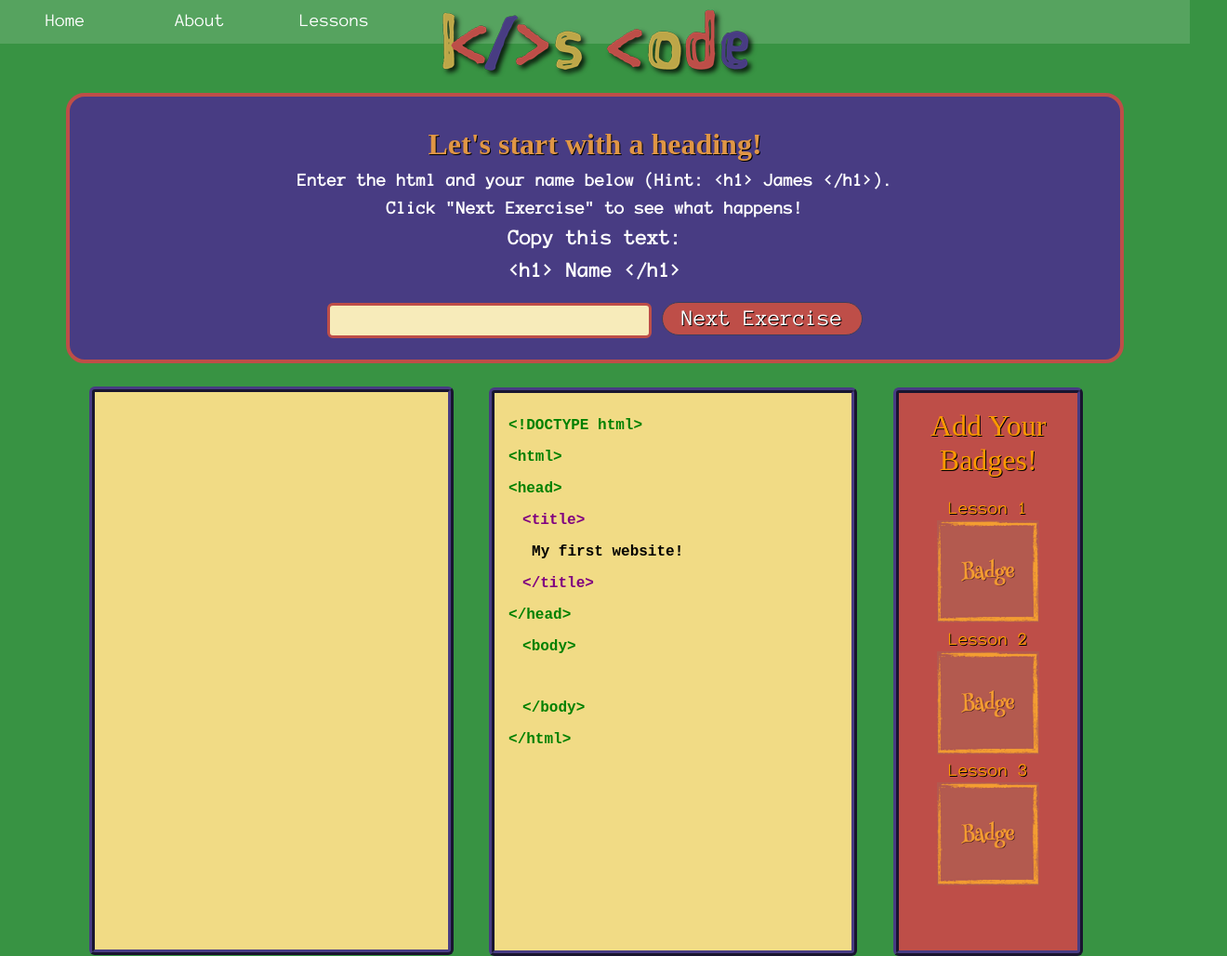
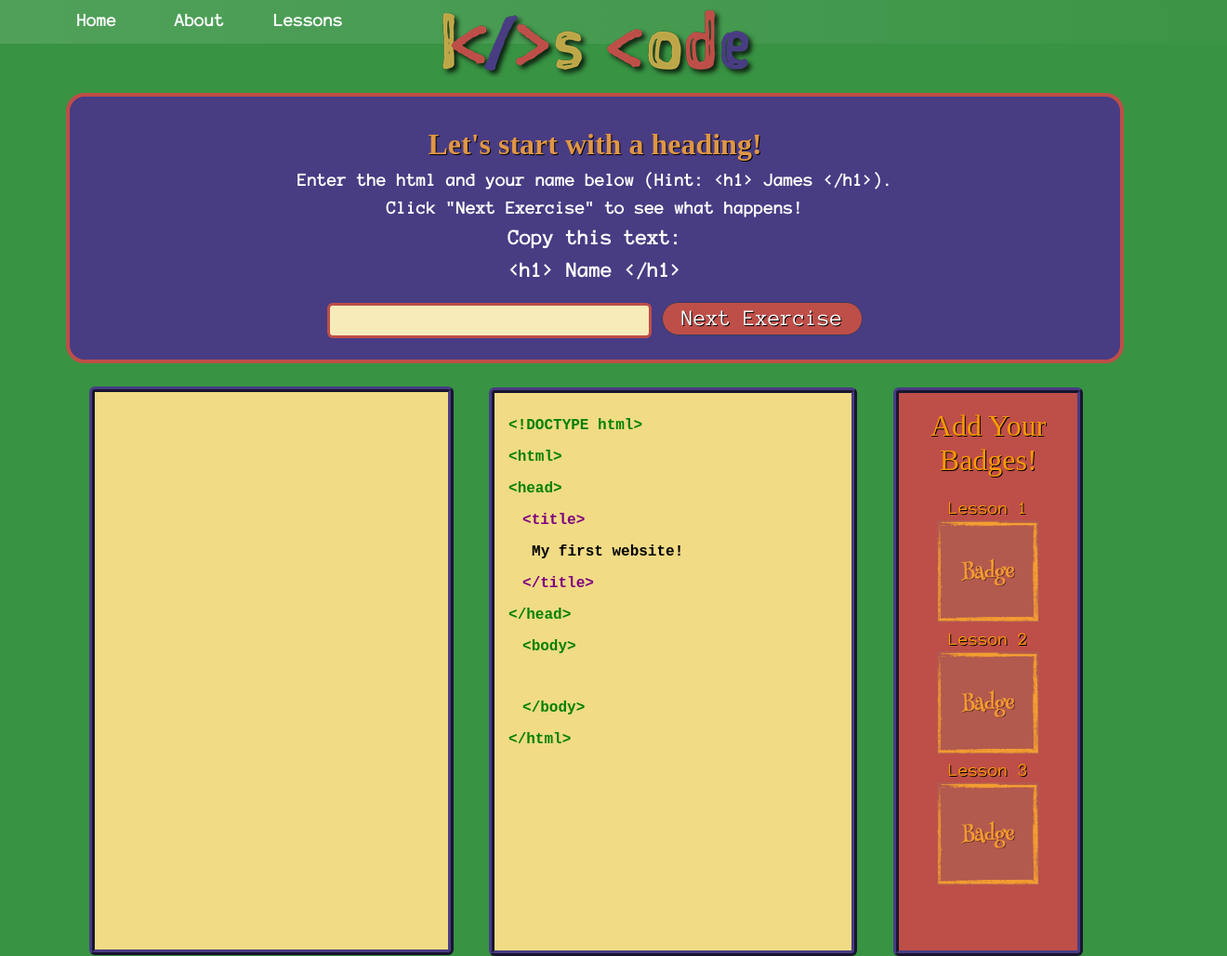
Before and after one commit to leahpwatt/kids_code_app, a website: page index.html in a window 1280 px wide. Shown: the whole page at 93% size, 1320 px wide, since content can reach past the window. Drawn offline with nearby package versions, Linux system fonts and the light colour scheme; some packages are replaced by stand-ins of ours; a web font is replaced by a local one.

Commit message:
fixed nav and added things

```diff
--- a/index.html
+++ b/index.html
@@ -26,11 +26,10 @@
 		<img src="images/KidsCodeLogoCrop2.png" alt="Kids Code">
 	</div>
 		<nav>
-		<!-- <h1 id="prodName">Kids Code</h1> -->
 			<ul>
 				<li><a href="#/" class="hvr-bounce-to-bottom">Home</a></li>
-			<li><a href="#/about" class="hvr-bounce-to-bottom2">About</a></li>
-			<li><a href="#" class="hvr-bounce-to-bottom3">Lessons</a></li>
+				<li><a href="#/about" class="hvr-bounce-to-bottom" id="bounce2">About</a></li>
+				<li><a href="#" class="hvr-bounce-to-bottom" id="bounce3">Lessons</a></li>
 			</ul>
 		</nav>
 	<div ng-view></div>
--- a/style.css
+++ b/style.css
@@ -4,6 +4,7 @@ yellow #BEA748
 red #BE4E48
 green #389343
 purple #483C83
+orange #ee9731
 */
 
 /* The Modal (background) */
@@ -74,14 +75,15 @@ body {
 
 nav ul {
     position: absolute;
-    display: inline-block;
     left: 0;
     top: 0;
-    list-style-type: none;
     margin: 0;
-    padding: 0;
-    overflow: hidden;
-    background-color: rgba(255, 255, 255, 0.15);
+    /*background-color: rgba(255, 255, 255, 0.15);*/
+    background-image:
+    linear-gradient(
+      to right,
+      rgba(255, 255, 255, 0.12), rgba(255, 255, 255, 0.02)
+    );
     width: 100%;
 }
 
@@ -89,18 +91,19 @@ nav ul {
     text-align: center;
     position: relative;
     z-index: 99;
+    pointer-events: none;
 }
 nav li {
     display: inline-block;
     text-align: center;
-    width: 11%;
+    width: 6%;
+    margin-left: 2%;
     font-family: "Anonymous";
 }
 
-nav li a {
-    display: block;
+nav ul li a {
     color: #ffffff;
-    text-align: center;
+    font-weight: bold;
     padding: 14px 16px;
     text-decoration: none;
 }
@@ -300,7 +303,7 @@ h2 {
 	padding-top: 12%;
 }
 
-/* Bounce To Bottom */
+/* Bounce To Bottom Nav hover styles*/
 .hvr-bounce-to-bottom {
   display: inline-block;
   vertical-align: middle;
@@ -346,95 +349,12 @@ h2 {
   transition-timing-function: cubic-bezier(0.52, 1.64, 0.37, 0.66);
 }
 
-/* Bounce To Bottom2 */
-.hvr-bounce-to-bottom2 {
-  display: inline-block;
-  vertical-align: middle;
-  -webkit-transform: translateZ(0);
-  transform: translateZ(0);
-  box-shadow: 0 0 1px rgba(0, 0, 0, 0);
-  -webkit-backface-visibility: hidden;
-  backface-visibility: hidden;
-  -moz-osx-font-smoothing: grayscale;
-  position: relative;
-  -webkit-transition-property: color;
-  transition-property: color;
-  -webkit-transition-duration: 0.5s;
-  transition-duration: 0.5s;
-}
+#bounce2:before {
+  background: #483C83;
+  }
 
-.hvr-bounce-to-bottom2:before {
-  content: "";
-  position: absolute;
-  z-index: -1;
-  top: 0;
-  left: 0;
-  right: 0;
-  bottom: 0;
-  background: #483C83;
-  -webkit-transform: scaleY(0);
-  transform: scaleY(0);
-  -webkit-transform-origin: 50% 0;
-  transform-origin: 50% 0;
-  -webkit-transition-property: transform;
-  transition-property: transform;
-  -webkit-transition-duration: 0.5s;
-  transition-duration: 0.5s;
-  -webkit-transition-timing-function: ease-out;
-  transition-timing-function: ease-out;
-}
-.hvr-bounce-to-bottom2:hover, .hvr-bounce-to-bottom2:focus, .hvr-bounce-to-bottom2:active {
-  color: white;
-}
-.hvr-bounce-to-bottom2:hover:before, .hvr-bounce-to-bottom2:focus:before, .hvr-bounce-to-bottom2:active:before {
-  -webkit-transform: scaleY(1);
-  transform: scaleY(1);
-  -webkit-transition-timing-function: cubic-bezier(0.52, 1.64, 0.37, 0.66);
-  transition-timing-function: cubic-bezier(0.52, 1.64, 0.37, 0.66);
-}
+#bounce3:before {
+  background: #BE4E48;
+  }
 
-/* Bounce To Bottom3 */
-.hvr-bounce-to-bottom3 {
-  display: inline-block;
-  vertical-align: middle;
-  -webkit-transform: translateZ(0);
-  transform: translateZ(0);
-  box-shadow: 0 0 1px rgba(0, 0, 0, 0);
-  -webkit-backface-visibility: hidden;
-  backface-visibility: hidden;
-  -moz-osx-font-smoothing: grayscale;
-  position: relative;
-  -webkit-transition-property: color;
-  transition-property: color;
-  -webkit-transition-duration: 0.5s;
-  transition-duration: 0.5s;
-}
-.hvr-bounce-to-bottom3:before {
-  content: "";
-  position: absolute;
-  z-index: -1;
-  top: 0;
-  left: 0;
-  right: 0;
-  bottom: 0;
-  background: #BE4E48;
-  -webkit-transform: scaleY(0);
-  transform: scaleY(0);
-  -webkit-transform-origin: 50% 0;
-  transform-origin: 50% 0;
-  -webkit-transition-property: transform;
-  transition-property: transform;
-  -webkit-transition-duration: 0.5s;
-  transition-duration: 0.5s;
-  -webkit-transition-timing-function: ease-out;
-  transition-timing-function: ease-out;
-}
-.hvr-bounce-to-bottom3:hover, .hvr-bounce-to-bottom3:focus, .hvr-bounce-to-bottom3:active {
-  color: white;
-}
-.hvr-bounce-to-bottom3:hover:before, .hvr-bounce-to-bottom3:focus:before, .hvr-bounce-to-bottom3:active:before {
-  -webkit-transform: scaleY(1);
-  transform: scaleY(1);
-  -webkit-transition-timing-function: cubic-bezier(0.52, 1.64, 0.37, 0.66);
-  transition-timing-function: cubic-bezier(0.52, 1.64, 0.37, 0.66);
-}
+/*End nav hover styles*/
```
Lines whose indentation alone changed are shown as unchanged.
